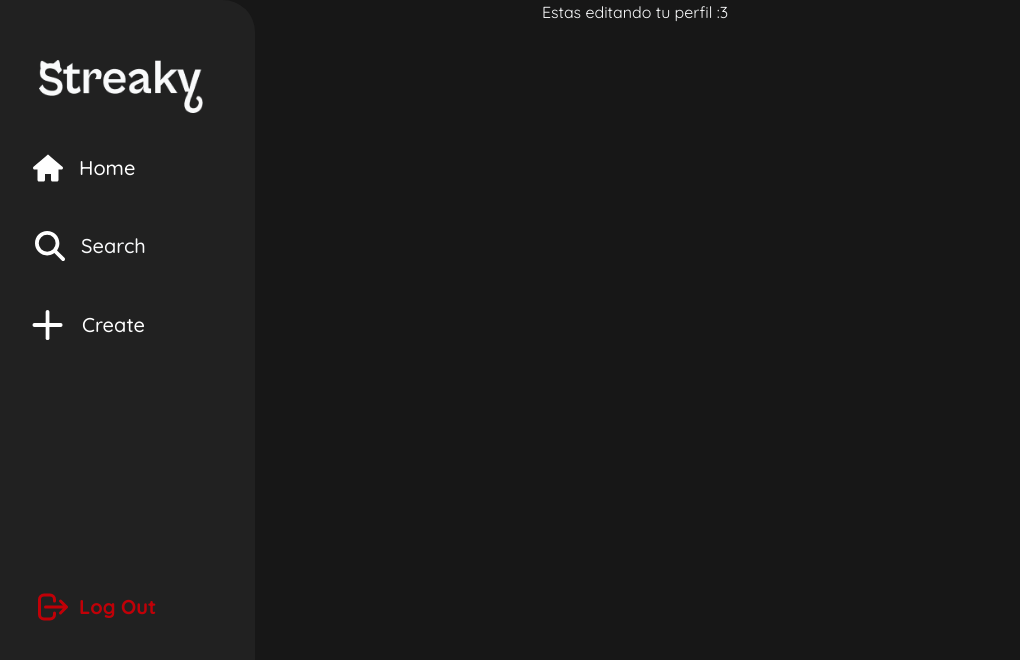
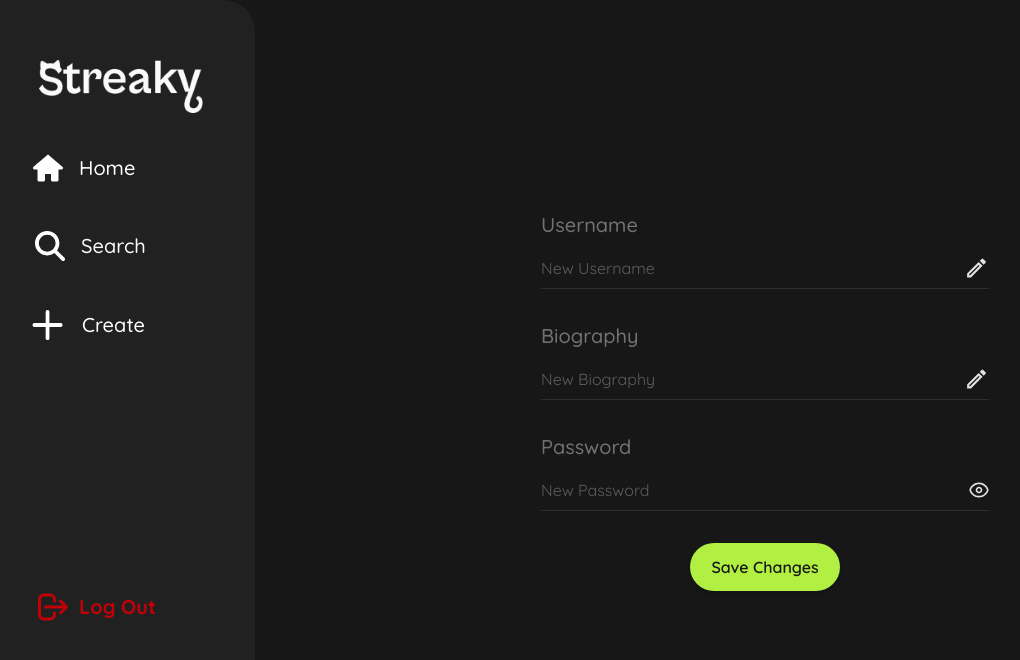
Before and after one commit to Disenando-con-Algoritmos/proyecto-final-streaky, a React (Vite) app: page /edit-profile in a window 1280 px wide. Shown: the top 660 px of the page, without its empty margins (5-1025 px from the left). Built offline with nearby package versions, Linux system fonts and the light colour scheme.

Commit message:
(ADD(PROFILE):ADD-FORM-EDIT-PROFILE)

```diff
--- /dev/null
+++ b/src/components/mobile/edit-profile/InputProfile.tsx
@@ -0,0 +1,66 @@
+import { useState } from "react";
+import { CgEye } from "react-icons/cg";
+import { RiEyeOffLine } from "react-icons/ri";
+
+type InputProps = {
+    label: string
+    type: string
+    placeholder: string
+    required?: boolean
+    children?: React.ReactNode
+}
+
+export default function InputProfile({
+    label,
+    type,
+    placeholder,
+    required = true,
+    children,
+}: InputProps) {
+
+    const [showPassword, setShowPassword] = useState(false);
+
+    //si el tipo es password, puede alternar entre text y password :p
+    const inputType =
+        type === "password" ? (showPassword ? "text" : "password") : type;
+
+    return (
+        <div id="input-container"
+        className="w-full max-w-[320px] sm:max-w-sm md:max-w-md mb-8 mx-auto">
+            <span className="block text-[#737373] text-[18px] sm:text-[20px] font-medium mb-2">
+                {label}
+            </span>
+
+            <label className="relative w-full flex items-center border-b border-[#2E2E2E]
+            focus-within:border-[#B1F042] transition-colors">
+                <input
+                    type={inputType}
+                    placeholder={placeholder}
+                    required={required}
+                    className={`w-full bg-transparent text-white text-md placeholder-[#5D5D5D] py-2
+                    outline-none transition-colors ${children ? "pr-8" : "pr-0"} pr-6`}
+                />
+                {type === "password" ? (
+                //si es un input de tipo password, mostrar el icono clickeable
+                <span
+                    className="absolute right-0 top-1/2 -translate-y-1/2
+                    text-[#E1E1E1] cursor-pointer"
+                    onClick={() => setShowPassword(!showPassword)}
+                >
+                    {showPassword ? (
+                        <RiEyeOffLine className="text-xl" />
+                    ) : (
+                        <CgEye className="text-xl" />
+                    )}
+                </span>
+            ) : (
+                // si no es password, los iconos se muestran normal
+                <span className="absolute right-0 top-1/2 -translate-y-1/2
+                text-[#E1E1E1] text-[25px]">
+                    {children}
+                </span>
+            )}
+            </label>
+        </div>
+    );
+}
--- a/src/components/mobile/welcome/GlobalBtn.tsx
+++ b/src/components/mobile/welcome/GlobalBtn.tsx
@@ -13,8 +13,8 @@ export default function GlobalBtn({
     <button
       onClick={onClick}
       type={type}
-      className="bg-[#B1F042] hover:bg-[#96cf33]  duration-300
-                 p-3 rounded-[50px] w-[130px] text-[#171717] font-[600] text-lg
+      className="bg-[#B1F042] hover:bg-[#96cf33] duration-300
+                 p-3 rounded-[50px] w-[150px] text-[#171717] font-[600] text-md
                  shadow-md hover:shadow-lg hover:scale-105 transition cursor-pointer"
     >
       {text}
--- a/src/pages/EditProfile.tsx
+++ b/src/pages/EditProfile.tsx
@@ -1,12 +1,31 @@
 import PcSearchBar from "../components/desktop/PcSearchBar";
+import InputProfile from "../components/mobile/edit-profile/InputProfile";
 import MobileNavbar from "../components/mobile/nav-bar/MobileNavBar";
+import { MdOutlineModeEdit } from "react-icons/md";
+import GlobalBtn from "../components/mobile/welcome/GlobalBtn";
+import { useNavigate } from "react-router";
 
 export default function EditProfile() {
-    return(
+    const navigate = useNavigate();
+
+    return (
         <>
             <PcSearchBar />
             <MobileNavbar />
-            <h1 className="flex justify-center">Estas editando tu perfil :3</h1>
+            <div className="min-h-screen flex flex-col items-center justify-center px-6
+                lg:ml-[260px] lg:flex lg:justify-center">
+                <form className="w-full max-w-md">
+                    <InputProfile label="Username" type="text" placeholder="New Username">
+                        <MdOutlineModeEdit />
+                    </InputProfile>
+                    <InputProfile label="Biography" type="text" placeholder="New Biography">
+                        <MdOutlineModeEdit />
+                    </InputProfile>
+                    <InputProfile label="Password" type="password" placeholder="New Password" />
+                </form>
+                    <GlobalBtn text="Save Changes" type="submit"
+                    onClick={() => navigate("/profile")} />
+            </div>
         </>
     );
 }
--- a/src/routes/Router.tsx
+++ b/src/routes/Router.tsx
@@ -7,7 +7,7 @@ import SearchPage from "../pages/SearchPage";
 import SignUp from "../pages/SignUp";
 import ProfilePage from "../pages/MyProfile";
 import Welcome from "../pages/welcome";
-import EditProfile from "../pages/editprofile";
+import EditProfile from "../pages/EditProfile";
 
 const router = createBrowserRouter(
     [
```
Also changed, not shown: src/components/mobile/edit-profile/ImageInput.tsx (deleted).
